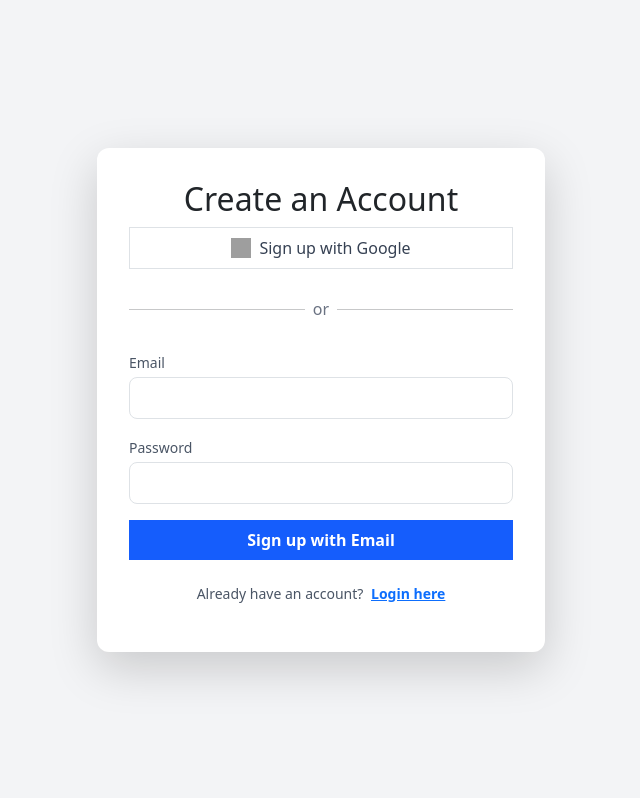
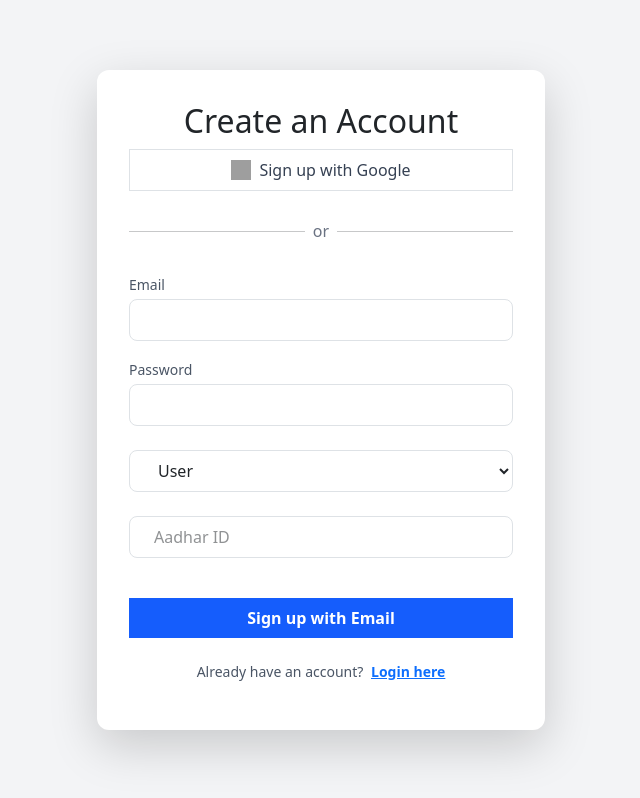
Before and after one commit to 3-stardust-7/Hear-Us-Out, a React (Vite) app: page /signup in a window 1280 px wide. Shown: the whole page, without its empty margins (319-959 px from the left). Built offline with nearby package versions, Linux system fonts and the light colour scheme; grey boxes are pictures that could not be loaded.

Commit message:
Fireauth signup modified

```diff
--- a/package.json
+++ b/package.json
@@ -14,6 +14,7 @@
     "@tailwindcss/cli": "^4.0.2",
     "@tailwindcss/postcss": "^4.0.2",
     "@tailwindcss/vite": "^4.0.2",
+    "bcryptjs": "^2.4.3",
     "firebase": "^11.2.0",
     "postcss": "^8.5.1",
     "react": "^18.3.1",
--- a/src/components/sidebar.jsx
+++ b/src/components/sidebar.jsx
@@ -1,5 +1,5 @@
 import { useState } from "react";
-//import { auth, signOut } from "../config/firebase"; // Import signOut from Firebase Auth
+import { auth, signOut } from "../config/firebase"; // Import signOut from Firebase Auth
 import { useNavigate } from "react-router-dom"; // Import useNavigate for redirection
 
 const Sidebar = () => {
--- a/src/pages/Login.jsx
+++ b/src/pages/Login.jsx
@@ -5,8 +5,6 @@ import { useNavigate } from "react-router-dom"; // React Router for navigation
 import { ToastContainer, toast } from "react-toastify"; // Toast notifications
 import "react-toastify/dist/ReactToastify.css"; // Toast styles
 import { Auth } from "../context/authcontext";
-
-
 const Login = () => {
   const [error, setError] = useState("");
   const navigate = useNavigate(); // Hook for navigation
--- a/src/pages/Signup.jsx
+++ b/src/pages/Signup.jsx
@@ -21,6 +21,8 @@ const Signup = () => {
     phone: "",
   });
   const [loading, setLoading] = useState(false);
+  const [userType, setUserType] = useState("User"); // Add this
+
   const navigate = useNavigate(); // useNavigate hook for redirecting
 
   const handleGoogleSignup = async () => {
@@ -93,6 +95,8 @@ const Signup = () => {
           password: userDetails.password, // For email auth
           address: userDetails.address,
           phone: phoneIsValid ? userDetails.phone : null,
+          user_type: userType, // Store user type
+          identifier: userDetails.identifier, // Store Aadhar or DARPAN ID
           is_active: true,
         },
       ]);
@@ -178,6 +182,53 @@ const Signup = () => {
                 className="w-full px-4 py-2 border border-gray-300 rounded-lg focus:outline-none focus:ring-2 focus:ring-blue-500"
                 required
               />
+            </div>
+
+            {/* Dropdown for selecting User Type */}
+            <div>
+              <select
+                value={userType}
+                onChange={(e) => {
+                  setUserType(e.target.value);
+                  setUserDetails({ ...userDetails, identifier: "" }); // Reset ID field when switching
+                }}
+                className="w-full px-4 py-2 mt-2 mb-4 border rounded-lg"
+                required
+              >
+                <option value="User">User</option>
+                <option value="NGO">NGO</option>
+              </select>
+
+              {/* Conditional input fields based on selection */}
+              {userType === "User" ? (
+                <input
+                  type="number"
+                  placeholder="Aadhar ID"
+                  value={userDetails.identifier}
+                  onChange={(e) =>
+                    setUserDetails({
+                      ...userDetails,
+                      identifier: e.target.value,
+                    })
+                  }
+                  className="w-full px-4 py-2  mb-4 border rounded-lg"
+                  required
+                />
+              ) : (
+                <input
+                  type="text"
+                  placeholder="DARPAN ID"
+                  value={userDetails.identifier}
+                  onChange={(e) =>
+                    setUserDetails({
+                      ...userDetails,
+                      identifier: e.target.value,
+                    })
+                  }
+                  className="w-full px-4 py-2 mb-4 border rounded-lg"
+                  required
+                />
+              )}
             </div>
 
             {/* Submit Button */}
```
Also changed, not shown: src/config/firebase.js (renamed from src/config/firebase.jsx), 1 other file (tests, documents, lock files or other folders).
